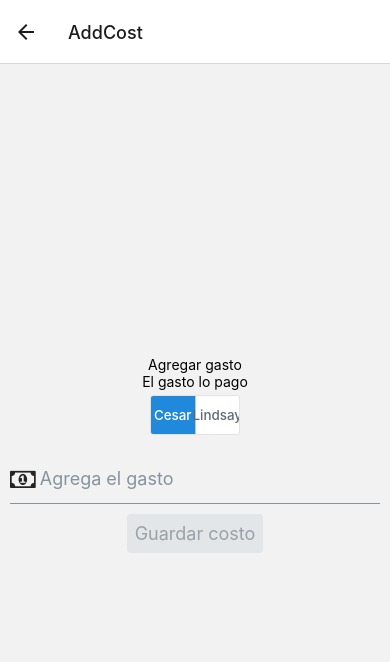
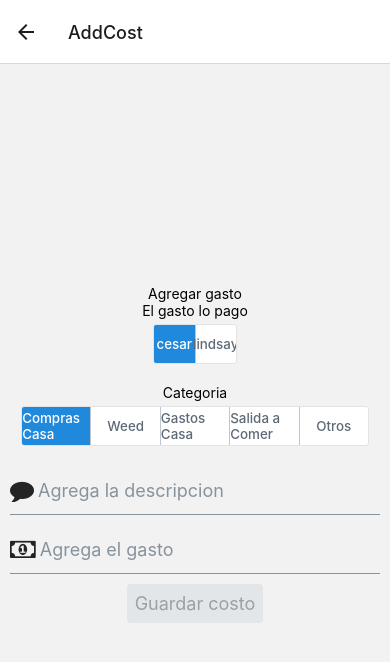
Before and after one commit to tenjoucesar/finanzas-en-pareja, a React Native app: screen /AddCost in a window 390 px wide. Shown: the top 662 px of the page. Built offline with nearby package versions, Linux system fonts and the light colour scheme; no server answers; the database is empty.

Commit message:
db provider

```diff
--- a/App.js
+++ b/App.js
@@ -1,11 +1,24 @@
 import React from 'react';
-import { StyleSheet, Text, View } from 'react-native';
+import { StyleSheet, View } from 'react-native';
 import { SafeAreaProvider } from 'react-native-safe-area-context';
 import { Button } from 'react-native-elements';
 import { NavigationContainer } from '@react-navigation/native';
 import { createNativeStackNavigator } from '@react-navigation/native-stack';
 import AddCostScreen from './Screens/AddCost';
 import SeeFinanceScreen from './Screens/SeeFinance';
+import { initializeApp } from 'firebase/app';
+import { ListAndCostsProvider } from './Providers/listAndCostsProvider';
+//Peding firebase config
+initializeApp({
+  apiKey: 'api-key',
+  authDomain: 'project-id.firebaseapp.com',
+  databaseURL: "https://finanzas-en-pareja-2249f-default-rtdb.firebaseio.com",
+  projectId: 'finanzas-en-pareja-2249f',
+  storageBucket: 'project-id.appspot.com',
+  messagingSenderId: 'sender-id',
+  appId: 'app-id',
+  measurementId: 'G-measurement-id',
+});
 
 const HomeScreen = ({ navigation }) => (
   <View style={styles.container}>
@@ -20,6 +33,7 @@ const Stack = createNativeStackNavigator();
 
 export default function App() {
   return (
+    <ListAndCostsProvider>
       <SafeAreaProvider>
         <NavigationContainer>
           <Stack.Navigator>
@@ -29,6 +43,7 @@ export default function App() {
           </Stack.Navigator>
         </NavigationContainer>
       </SafeAreaProvider>
+    </ListAndCostsProvider>
   );
 }
 
--- /dev/null
+++ b/Providers/listAndCostsProvider.js
@@ -0,0 +1,30 @@
+import React, { createContext, useState, useEffect } from 'react';
+import { getDatabase, ref, onValue, set, push, runTransaction } from 'firebase/database';
+
+export const ListAndCostsContext = createContext({});
+
+export const ListAndCostsProvider = ({ children }) => {
+  const [activeList, setActiveList] = useState(undefined);
+
+  useEffect(() => {
+    const db =  getDatabase();
+    const reference = ref(db, 'lists/');
+
+    onValue(reference, (snapshot) => {
+      const activeList = snapshot.val().find((list) => list.active);
+      const activeListId = activeList.id;
+      setActiveList(activeListId);
+    });
+
+  }, []);
+
+  return (
+    <ListAndCostsContext.Provider
+      value={{
+        activeList,
+      }}
+    >
+      {children}
+    </ListAndCostsContext.Provider>
+  )
+};
--- a/Screens/AddCost/index.js
+++ b/Screens/AddCost/index.js
@@ -1,6 +1,8 @@
-import React, { useState } from 'react';
+import React, { useState, useContext } from 'react';
 import { Text, View } from 'react-native';
 import { Input, Button, ButtonGroup } from 'react-native-elements';
+import { getDatabase, ref, onValue, set, push, runTransaction } from 'firebase/database';
+import { ListAndContextProvider, ListAndCostsContext } from '../../Providers/listAndCostsProvider';
 
 function commaFormatCurrency(input) {
   if (!input) {
@@ -13,11 +15,36 @@ function getInputValueWithoutCurrency(value) {
   return Number(value.replace('₡', '').replaceAll(',', ''));
 }
 
+const PERSON_MAP = {
+  0: 'cesar',
+  1: 'lindsay'
+};
+
+const CATEGORY_MAP = {
+  0: 'compras casa',
+  1: 'weed',
+  2: 'gastos casa',
+  3: 'salida a comer',
+  4: 'otro'
+}
+
+// Component/Firebase Pending Stuff
+//Set lastCost on list.
+//Move this into a provider/Pending Stuff.
+//Clean input after submit
+//Add category & description
+//Write batch when upload cost.
+//Refactor.
+//Move input utils into a util file
 
 const AddCostScreen = () => {
   const [selectedPerson, setSelectedPerson] = useState(0);
+  const [category, setCategory] = useState(0);
+  const [description, setDescription] = useState(undefined);
   const [buttonDisabled, setButtonDisabled] = useState(true);
   const [cost, setCost] = useState(undefined);
+  const { activeList } = useContext(ListAndCostsContext)
+  const db =  getDatabase();
 
   const handleKeyPress = (e) => {
     const inputValue = getInputValueWithoutCurrency(e.target.value);
@@ -27,23 +54,49 @@ const AddCostScreen = () => {
     e.target.value = commaFormatCurrency(inputValue);
   }
 
+  const submitCost = () => {
+    const costs = {
+      amount: cost,
+      category: CATEGORY_MAP[category],
+      description: description,
+      timestamp: Date.now()
+    }
+    debugger;
+    const user = PERSON_MAP[selectedPerson];
+    const costRef = ref(db, 'costs/' + activeList + `/${user}`);
+    //Push to create a new obj
+    push(costRef, costs);
+  }
+
   return (
     <View style={{ flex: 1, alignItems: 'center', justifyContent: 'center' }}>
       <Text>Agregar gasto</Text>
       <Text>El gasto lo pago</Text>
       <ButtonGroup
-        buttons={['Cesar', 'Lindsay']}
+        buttons={['cesar', 'lindsay']}
         selectedIndex={selectedPerson}
         onPress={(value) => setSelectedPerson(value)}
         containerStyle={{ marginBottom: 20 }}
+      />
+      <Text>Categoria</Text>
+      <ButtonGroup
+        buttons={['Compras Casa', 'Weed', 'Gastos Casa', 'Salida a Comer', 'Otros']}
+        selectedIndex={category}
+        onPress={(value) => setCategory(value)}
+        containerStyle={{ marginBottom: 20 }}
+      />
+      <Input
+        placeholder="Agrega la descripcion"
+        leftIcon={{ type: 'font-awesome', name: 'comment' }}
+        onChange={(e) => setDescription(e.target.value)}
       />
       <Input
         placeholder="Agrega el gasto"
         leftIcon={{ type: 'font-awesome', name: 'money' }}
         keyboardType='number-pad'
-        onChange={value => handleKeyPress(value)}
+        onChange={(value) => handleKeyPress(value)}
       />
-      <Button title='Guardar costo' disabled={buttonDisabled}/>
+      <Button title='Guardar costo' disabled={buttonDisabled} onPress={() => submitCost()}/>
     </View>
   )
 };
--- a/package.json
+++ b/package.json
@@ -14,6 +14,7 @@
     "expo": "~44.0.2",
     "expo-splash-screen": "~0.14.1",
     "expo-status-bar": "~1.2.0",
+    "firebase": "^9.6.6",
     "react": "17.0.1",
     "react-dom": "17.0.1",
     "react-native": "0.64.3",
```
Also changed, not shown: 1 other file (tests, documents, lock files or other folders). Lines whose indentation alone changed are shown as unchanged.
